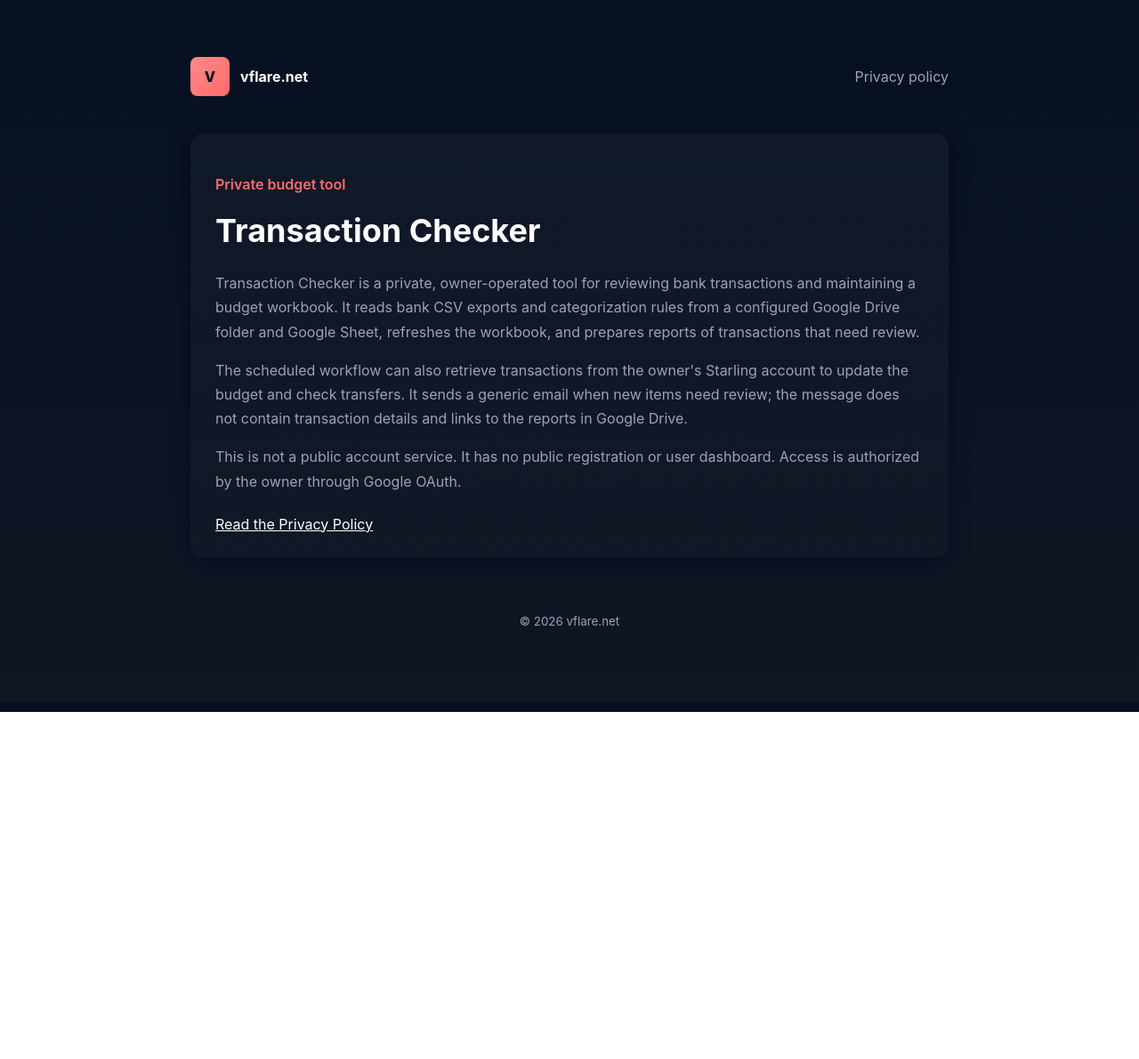
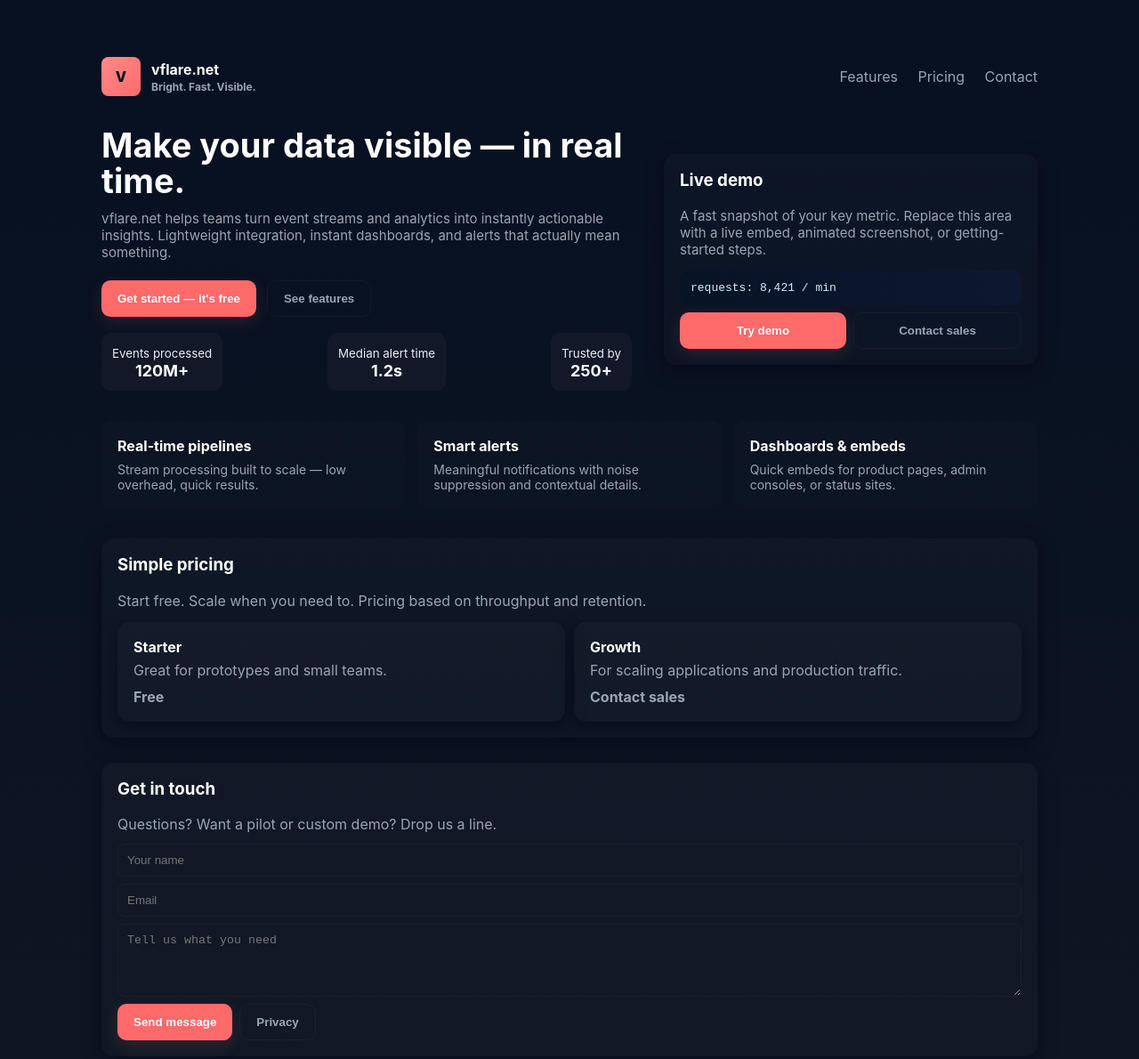
Before and after one commit to ml-usecases/vflare, a plain HTML site: page index.html in a window 1280 px wide. Shown: the top 1190 px of the page at 89% size. Before the commit the page ends 800 px from the top, so only its background shows below. Drawn offline with Linux system fonts and the light colour scheme.

Commit message:
Restore vflare homepage with minimal OAuth disclosure
Co-authored-by: Copilot <223556219+Copilot@users.noreply.github.com>

```diff
--- a/index.html
+++ b/index.html
@@ -3,49 +3,151 @@
 <head>
   <meta charset="utf-8">
   <meta name="viewport" content="width=device-width,initial-scale=1">
-  <title>Transaction Checker | vflare.net</title>
-  <meta name="description" content="Privacy information for Transaction Checker, a private tool that helps review bank transactions and maintain a budget workbook.">
+  <title>vflare.net — Bright. Fast. Visible.</title>
+  <meta name="description" content="vflare.net — Smart analytics and real-time insights for your web presence.">
   <style>
-    :root{--bg:#0f1724;--card:#0b1220;--accent:#ff6b6b;--muted:#9aa4b2}
+    :root{--bg:#0f1724;--card:#0b1220;--accent:#ff6b6b;--muted:#9aa4b2;--glass: rgba(255,255,255,0.03)}
     *{box-sizing:border-box}
     body{margin:0;font-family:Inter,system-ui,-apple-system,Segoe UI,Roboto,'Helvetica Neue',Arial;color:#e6eef6;background:linear-gradient(180deg,#071021 0%,var(--bg) 100%);-webkit-font-smoothing:antialiased}
-    .container{max-width:900px;margin:40px auto;padding:24px}
+    .container{max-width:1100px;margin:40px auto;padding:24px}
     header{display:flex;align-items:center;justify-content:space-between}
     .logo{display:flex;align-items:center;gap:12px;font-weight:700;color:white}
     .logo-mark{width:44px;height:44px;border-radius:8px;background:linear-gradient(135deg,#ff8a8a,#ff6b6b);display:flex;align-items:center;justify-content:center;color:#081022;font-weight:800}
-    nav a,footer a{color:var(--muted);text-decoration:none}
-    nav a:hover,footer a:hover{color:white}
-    .card{margin-top:42px;padding:28px;border-radius:14px;background:linear-gradient(180deg,rgba(255,255,255,0.03),rgba(255,255,255,0.01));box-shadow:0 6px 20px rgba(2,6,23,0.6)}
-    h1{margin-top:0;color:white;font-size:36px}
-    p,li{color:var(--muted);line-height:1.7}
-    .label{color:var(--accent);font-weight:600}
-    .links{display:flex;gap:18px;margin-top:24px}
-    .links a{color:white}
-    footer{margin-top:42px;padding:18px 0;color:var(--muted);text-align:center}
-    @media(max-width:600px){.container{margin:16px auto;padding:18px}.card{padding:22px}h1{font-size:30px}}
+    nav a{color:var(--muted);text-decoration:none;margin-left:18px}
+    .hero{display:grid;grid-template-columns:1fr 420px;gap:36px;align-items:center;margin-top:36px}
+    .hero h1{font-size:38px;margin:0 0 12px;color:white;line-height:1.05}
+    .hero p{margin:0 0 22px;color:var(--muted);font-size:15px}
+    .cta-row{display:flex;gap:12px}
+    .btn{padding:12px 18px;border-radius:10px;border:0;cursor:pointer;font-weight:600}
+    .btn-primary{background:var(--accent);color:white;box-shadow:0 6px 18px rgba(255,107,107,0.15)}
+    .btn-ghost{background:transparent;color:var(--muted);border:1px solid rgba(255,255,255,0.04)}
+    .card{background:linear-gradient(180deg, rgba(255,255,255,0.02), rgba(255,255,255,0.01));border-radius:14px;padding:18px;box-shadow:0 6px 20px rgba(2,6,23,0.6);color:var(--muted)}
+    .stats{display:flex;gap:12px;justify-content:space-between;margin-top:18px}
+    .stat{background:var(--glass);padding:12px;border-radius:10px;text-align:center}
+    .stat b{display:block;color:white;font-size:18px}
+    .features{display:grid;grid-template-columns:repeat(3,1fr);gap:14px;margin-top:34px}
+    .feature{background:linear-gradient(180deg, rgba(255,255,255,0.01), rgba(255,255,255,0.008));padding:18px;border-radius:12px}
+    footer{margin-top:48px;color:var(--muted);text-align:center;padding:18px 0}
+    footer a{color:var(--muted)}
+    @media (max-width:900px){.hero{grid-template-columns:1fr;}.features{grid-template-columns:1fr 1fr}.stats{flex-direction:column}.container{margin:20px}}
   </style>
 </head>
 <body>
   <div class="container">
     <header>
       <div class="logo">
-        <div class="logo-mark" aria-hidden="true">V</div>
-        <div>vflare.net</div>
+        <div class="logo-mark">V</div>
+        <div>
+          <div style="font-size:16px">vflare.net</div>
+          <div style="font-size:12px;color:var(--muted);margin-top:2px">Bright. Fast. Visible.</div>
+        </div>
       </div>
-      <nav><a href="privacy.html">Privacy policy</a></nav>
+      <nav>
+        <a href="#features">Features</a>
+        <a href="#pricing">Pricing</a>
+        <a href="#contact">Contact</a>
+      </nav>
     </header>
 
-    <main class="card">
-      <p class="label">Private budget tool</p>
-      <h1>Transaction Checker</h1>
-      <p>Transaction Checker is a private, owner-operated tool for reviewing bank transactions and maintaining a budget workbook. It reads bank CSV exports and categorization rules from a configured Google Drive folder and Google Sheet, refreshes the workbook, and prepares reports of transactions that need review.</p>
-      <p>The scheduled workflow can also retrieve transactions from the owner's Starling account to update the budget and check transfers. It sends a generic email when new items need review; the message does not contain transaction details and links to the reports in Google Drive.</p>
-      <p>This is not a public account service. It has no public registration or user dashboard. Access is authorized by the owner through Google OAuth.</p>
-      <div class="links"><a href="privacy.html">Read the Privacy Policy</a></div>
-    </main>
+    <section class="hero">
+      <div>
+        <h1>Make your data visible — in real time.</h1>
+        <p>vflare.net helps teams turn event streams and analytics into instantly actionable insights. Lightweight integration, instant dashboards, and alerts that actually mean something.</p>
+        <div class="cta-row">
+          <button class="btn btn-primary" onclick="location.href='#contact'">Get started — it's free</button>
+          <button class="btn btn-ghost" onclick="location.href='#features'">See features</button>
+        </div>
 
-    <footer><small>&copy; <span id="year"></span> vflare.net</small></footer>
+        <div class="stats">
+          <div class="stat">
+            <small>Events processed</small>
+            <b>120M+</b>
+          </div>
+          <div class="stat">
+            <small>Median alert time</small>
+            <b>1.2s</b>
+          </div>
+          <div class="stat">
+            <small>Trusted by</small>
+            <b>250+</b>
+          </div>
+        </div>
+      </div>
+
+      <aside class="card">
+        <h3 style="margin-top:0;color:white">Live demo</h3>
+        <p style="margin:6px 0 14px">A fast snapshot of your key metric. Replace this area with a live embed, animated screenshot, or getting-started steps.</p>
+        <div style="display:flex;gap:8px;flex-direction:column">
+          <div style="background:linear-gradient(90deg,#071426,#0b1830);padding:12px;border-radius:10px;color:#cfe8ff;font-family:monospace;font-size:13px">requests: 8,421 / min</div>
+          <div style="display:flex;gap:8px">
+            <button class="btn btn-primary" style="flex:1" onclick="alert('Demo: coming soon')">Try demo</button>
+            <button class="btn btn-ghost" style="flex:1" onclick="location.href='#contact'">Contact sales</button>
+          </div>
+        </div>
+      </aside>
+    </section>
+
+    <section id="features" class="features">
+      <div class="feature">
+        <h4 style="margin:0 0 8px;color:white">Real-time pipelines</h4>
+        <p style="margin:0;font-size:14px;color:var(--muted)">Stream processing built to scale — low overhead, quick results.</p>
+      </div>
+      <div class="feature">
+        <h4 style="margin:0 0 8px;color:white">Smart alerts</h4>
+        <p style="margin:0;font-size:14px;color:var(--muted)">Meaningful notifications with noise suppression and contextual details.</p>
+      </div>
+      <div class="feature">
+        <h4 style="margin:0 0 8px;color:white">Dashboards & embeds</h4>
+        <p style="margin:0;font-size:14px;color:var(--muted)">Quick embeds for product pages, admin consoles, or status sites.</p>
+      </div>
+    </section>
+
+    <section style="margin-top:34px" id="pricing">
+      <div class="card">
+        <h3 style="margin-top:0;color:white">Simple pricing</h3>
+        <p style="margin:6px 0 14px;color:var(--muted)">Start free. Scale when you need to. Pricing based on throughput and retention.</p>
+        <div style="display:flex;gap:10px;flex-wrap:wrap">
+          <div class="card" style="flex:1;min-width:220px">
+            <h4 style="margin:0 0 6px;color:white">Starter</h4>
+            <p style="margin:0 0 10px;color:var(--muted)">Great for prototypes and small teams.</p>
+            <b>Free</b>
+          </div>
+          <div class="card" style="flex:1;min-width:220px">
+            <h4 style="margin:0 0 6px;color:white">Growth</h4>
+            <p style="margin:0 0 10px;color:var(--muted)">For scaling applications and production traffic.</p>
+            <b>Contact sales</b>
+          </div>
+        </div>
+      </div>
+    </section>
+
+    <section id="contact" style="margin-top:28px">
+      <div class="card">
+        <h3 style="margin-top:0;color:white">Get in touch</h3>
+        <p style="margin:6px 0 12px;color:var(--muted)">Questions? Want a pilot or custom demo? Drop us a line.</p>
+        <form onsubmit="event.preventDefault(); alert('Thanks — we\'ll be in touch!')">
+          <div style="display:flex;gap:8px;flex-direction:column">
+            <input type="text" name="name" placeholder="Your name" style="padding:10px;border-radius:8px;border:1px solid rgba(255,255,255,0.04);background:transparent;color:white">
+            <input type="email" name="email" placeholder="Email" style="padding:10px;border-radius:8px;border:1px solid rgba(255,255,255,0.04);background:transparent;color:white">
+            <textarea name="message" rows="4" placeholder="Tell us what you need" style="padding:10px;border-radius:8px;border:1px solid rgba(255,255,255,0.04);background:transparent;color:white"></textarea>
+            <div style="display:flex;gap:8px">
+              <button class="btn btn-primary" type="submit">Send message</button>
+              <button class="btn btn-ghost" type="button" onclick="location.href='privacy.html'">Privacy</button>
+            </div>
+          </div>
+        </form>
+      </div>
+    </section>
+
+    <footer>
+      <small>© <span id="year"></span> vflare.net · Built with clarity.</small>
+      <br>
+      <small>Transaction Checker is a personal tool for reviewing bank transactions and maintaining a budget workbook. <a href="privacy.html">Privacy policy</a>.</small>
+    </footer>
   </div>
-  <script>document.getElementById('year').textContent = new Date().getFullYear();</script>
+
+  <script>
+    document.getElementById('year').textContent = new Date().getFullYear();
+  </script>
 </body>
 </html>
```
